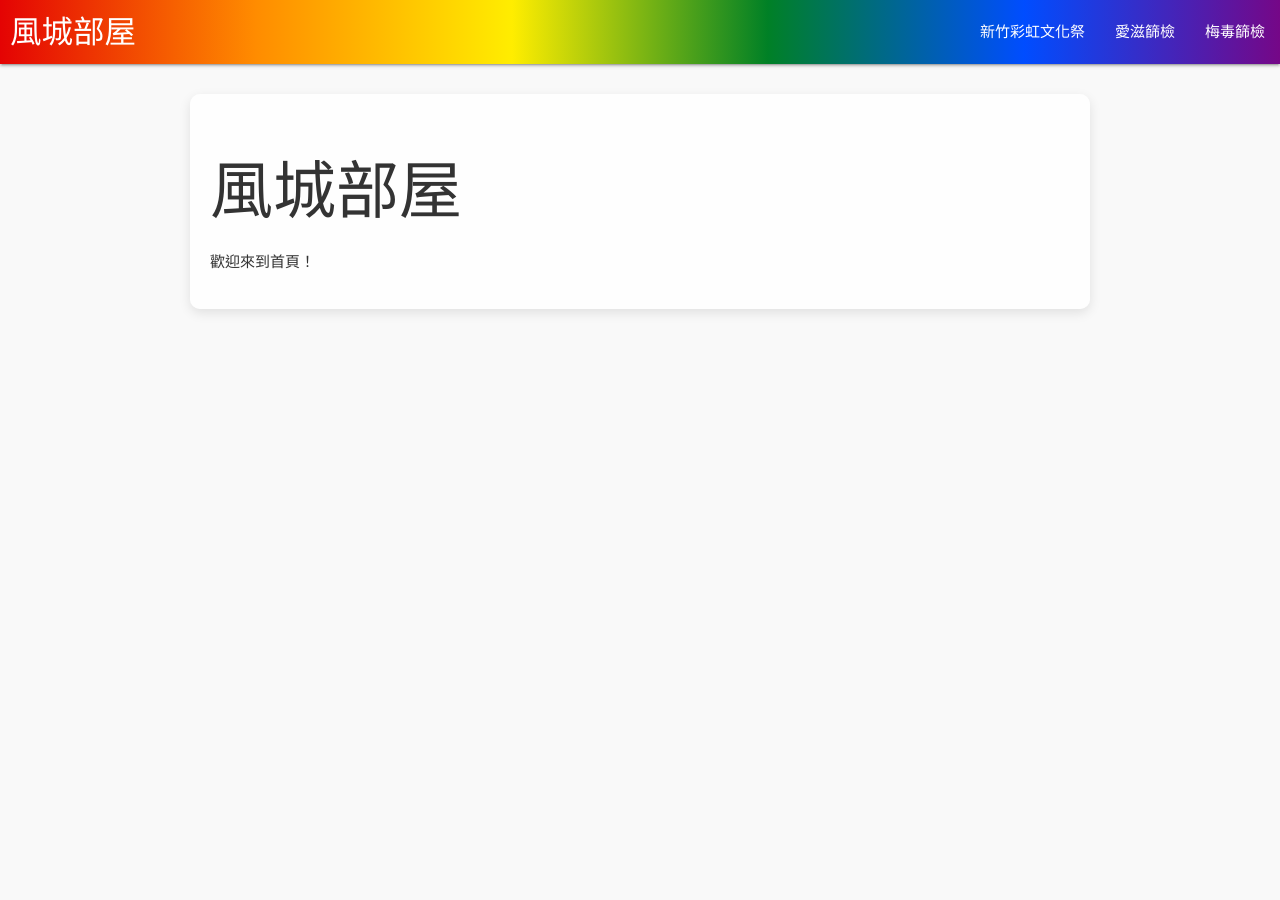
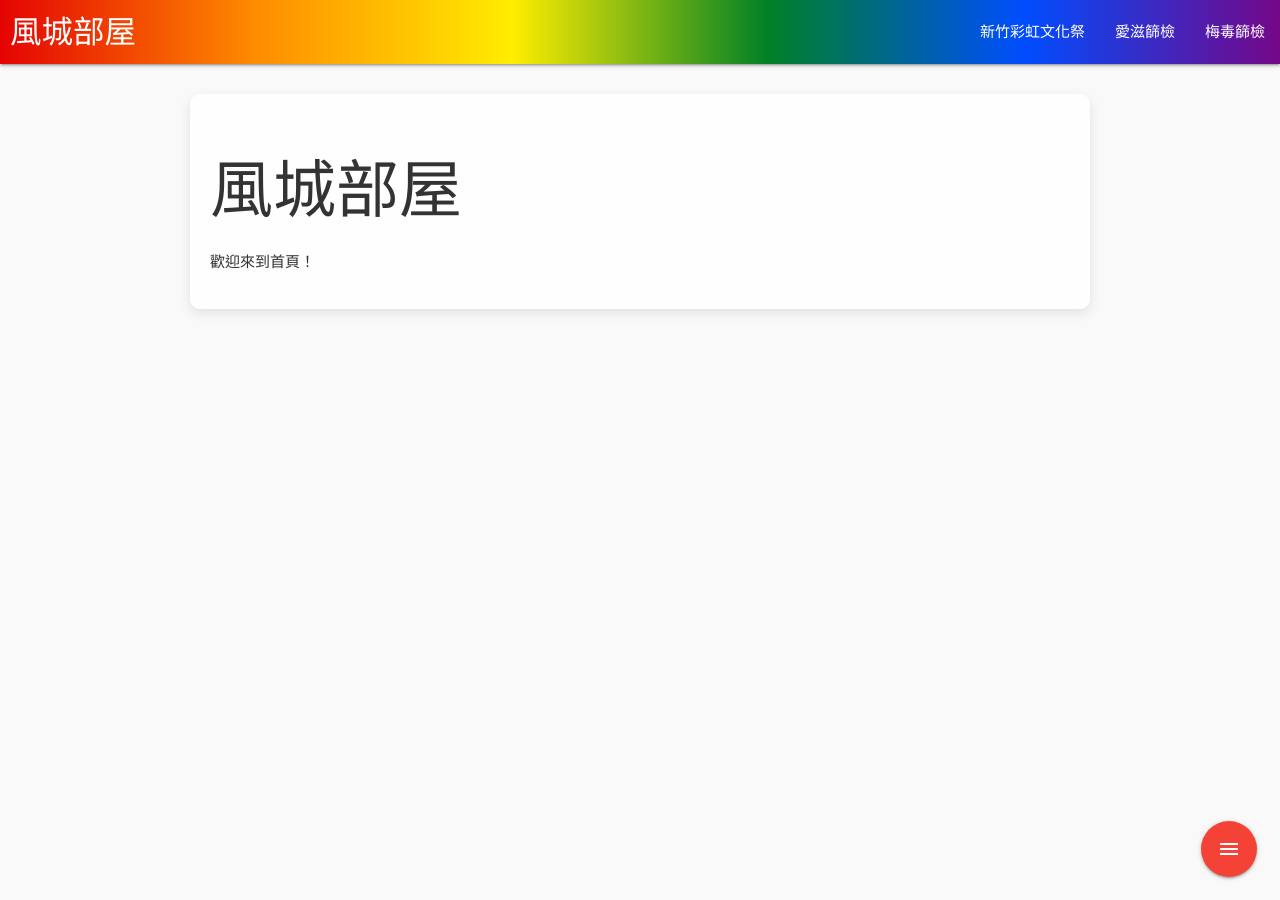
Before and after one commit to Gisneyland/Gisneyland.github.io, a Jekyll site: the page built from index.html, in a window 1280 px wide. Built offline with Jekyll 4.4.1, drawn with Linux system fonts in a browser that asks for light colours.

Commit message:
Refactor layout and add floating action button
Added a floating action button (FAB) for quick actions and improved CSS organization.

```diff
--- a/_layouts/default.html
+++ b/_layouts/default.html
@@ -10,31 +10,22 @@
   <link rel="stylesheet" href="https://cdnjs.cloudflare.com/ajax/libs/materialize/1.0.0/css/materialize.min.css">
 
   <style>
-    body.light-mode {
-      background-color: #f9f9f9;
-      color: #333;
+    body {
+      font-family: Arial, sans-serif;
+      margin: 0;
+      transition: background-color 0.5s ease, color 0.5s ease;
     }
-    body.dark-mode {
-      background-color: #121212;
-      color: #f1f1f1;
-    }
-    body.auto-mode {
-      background-color: #f9f9f9;
-      color: #333;
-    }
+    body.light-mode { background-color: #f9f9f9; color: #333; }
+    body.dark-mode { background-color: #121212; color: #f1f1f1; }
+    body.auto-mode { background-color: #f9f9f9; color: #333; }
     @media (prefers-color-scheme: dark) {
-      body.auto-mode {
-        background-color: #121212;
-        color: #f1f1f1;
-      }
+      body.auto-mode { background-color: #121212; color: #f1f1f1; }
     }
 
-    /* 彩虹 Navbar */
     nav {
       background: linear-gradient(to right, #e40303, #ff8c00, #ffed00, #008026, #004dff, #750787);
     }
 
-    /* 卡片風格 main */
     main {
       padding: 20px;
       max-width: 900px;
@@ -104,12 +94,25 @@
     {{ content }}
   </main>
 
+  <!-- 浮動操作按鈕 (FAB) -->
+  <div class="fixed-action-btn">
+    <a class="btn-floating btn-large red">
+      <i class="material-icons">menu</i>
+    </a>
+    <ul>
+      <li><a class="btn-floating blue" onclick="scrollToTop()"><i class="material-icons">arrow_upward</i></a></li>
+      <li><a class="btn-floating green" href="mailto:yourmail@example.com"><i class="material-icons">email</i></a></li>
+    </ul>
+  </div>
+
   <!-- Materialize JS -->
   <script src="https://cdnjs.cloudflare.com/ajax/libs/materialize/1.0.0/js/materialize.min.js"></script>
   <script>
     document.addEventListener('DOMContentLoaded', function() {
       var elems = document.querySelectorAll('.sidenav');
       M.Sidenav.init(elems);
+      var fabElems = document.querySelectorAll('.fixed-action-btn');
+      M.FloatingActionButton.init(fabElems);
     });
 
     function setMode(mode) {
@@ -149,3 +152,12 @@
         console.error("Google Translate 載入失敗");
       }
     }, 5000);
+
+    // 快速回到頂端
+    function scrollToTop() {
+      window.scrollTo({ top: 0, behavior: 'smooth' });
+    }
+  </script>
+  <script src="https://translate.google.com/translate_a/element.js?cb=googleTranslateElementInit"></script>
+</body>
+</html>
```
Also changed, not shown: other parts of _layouts/default.html (+0 -1 lines).
